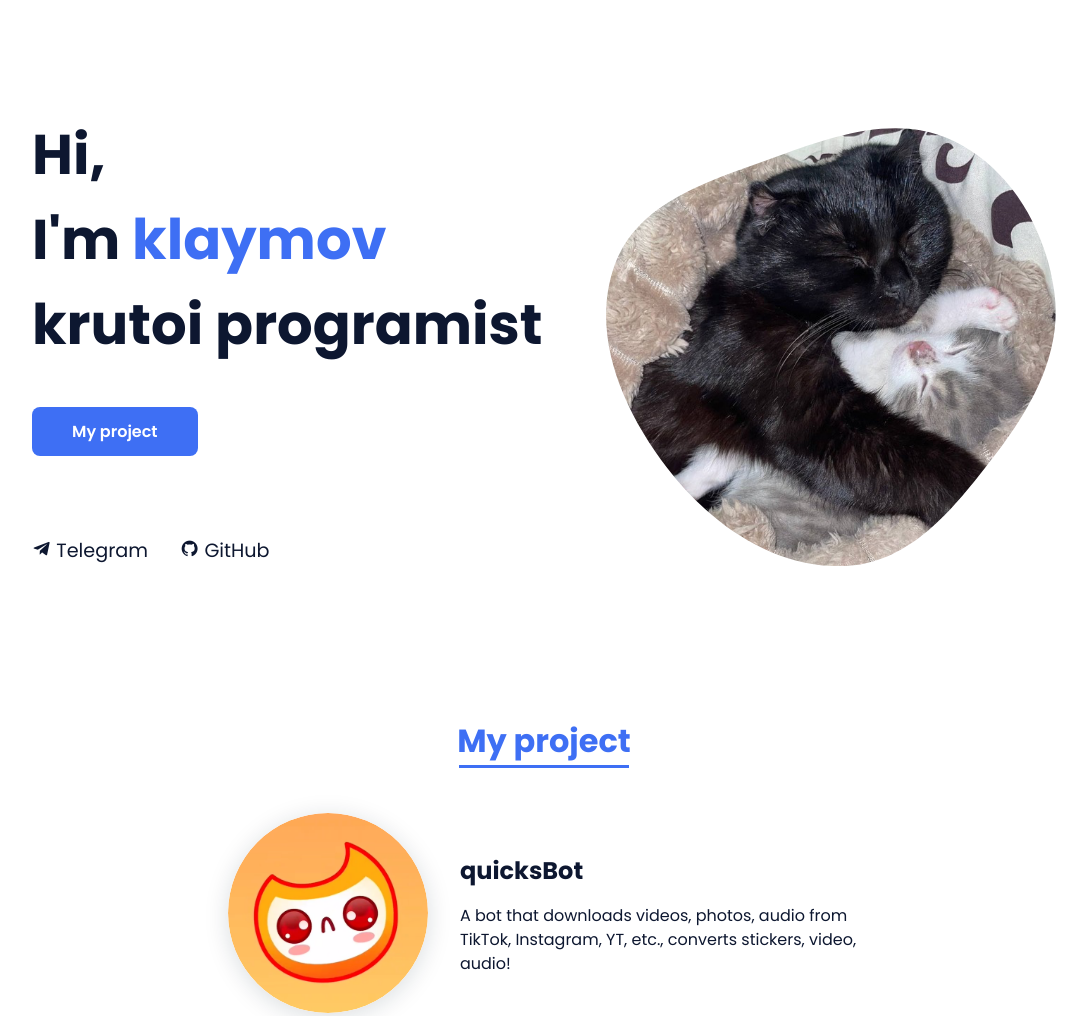
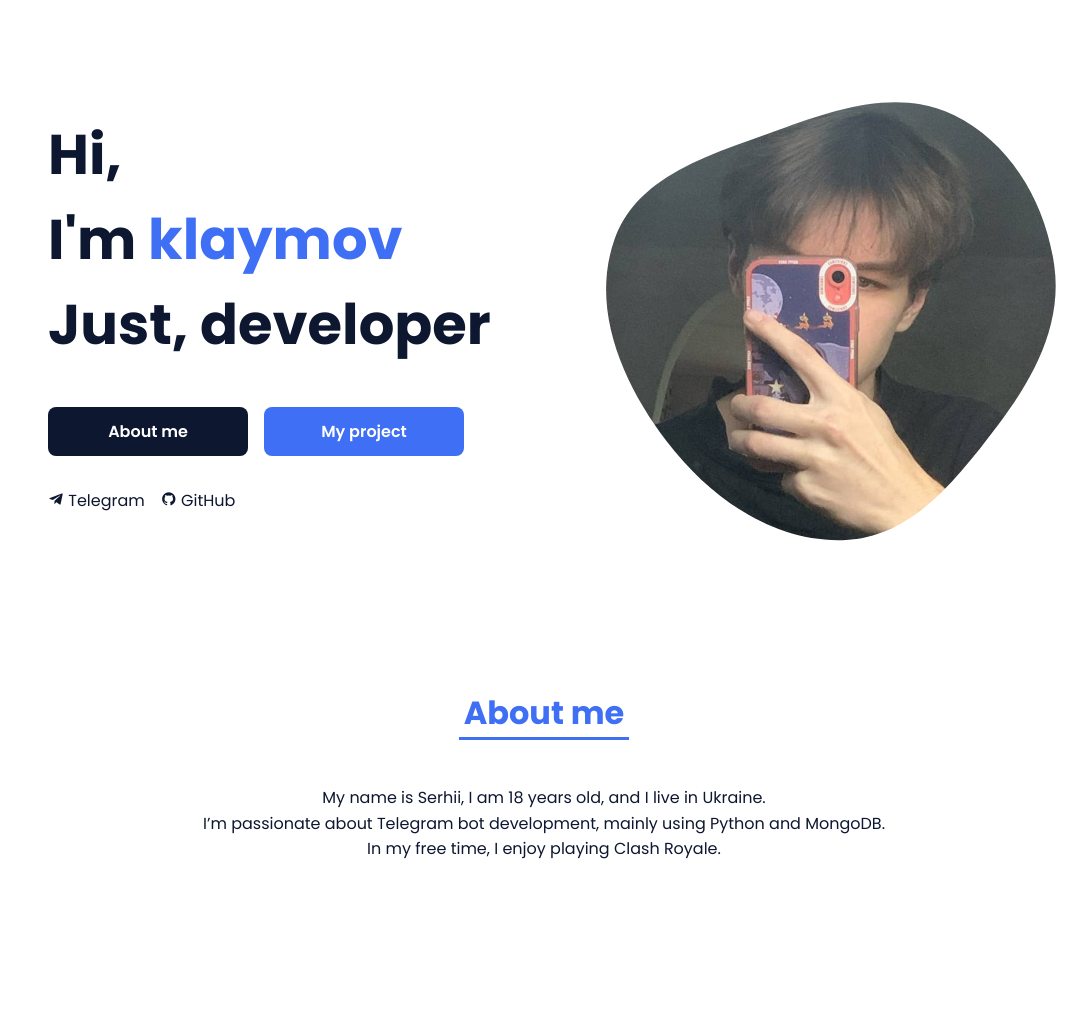
Before and after one commit to klaymov/bio, a plain HTML site: page index.html in a window 1280 px wide. Shown: the top 1016 px of the page, without its empty margins (96-1183 px from the left). Drawn offline with nearby package versions, Linux system fonts and the light colour scheme.

Commit message:
Refactor code structure for improved readability and maintainability

```diff
--- a/assets/css/styles.css
+++ b/assets/css/styles.css
@@ -1,30 +1,35 @@
 /*===== GOOGLE FONTS =====*/
 @import url("https://fonts.googleapis.com/css2?family=Poppins:wght@400;600;700&display=swap");
+
 /*===== VARIABLES CSS =====*/
 :root {
   --header-height: 3rem;
   --font-semi: 600;
-  /*===== Colores =====*/
-  /*Purple 260 - Red 355 - Blue 224 - Pink 340*/
+
   /* HSL color mode */
   --hue-color: 224;
   --first-color: hsl(var(--hue-color), 89%, 60%);
   --second-color: hsl(var(--hue-color), 56%, 12%);
-  /*===== Fuente y tipografia =====*/
+
+  /*===== Typography =====*/
   --body-font: "Poppins", sans-serif;
   --big-font-size: 2rem;
   --h2-font-size: 1.25rem;
   --normal-font-size: .938rem;
   --smaller-font-size: .75rem;
-  /*===== Margenes =====*/
+
+  /*===== Margins =====*/
   --mb-2: 1rem;
   --mb-4: 2rem;
   --mb-5: 2.5rem;
   --mb-6: 3rem;
+
   /*===== z index =====*/
   --z-back: -10;
   --z-fixed: 100;
 }
+
+/*===== RESPONSIVE TYPOGRAPHY =====*/
 @media screen and (min-width: 968px) {
   :root {
     --big-font-size: 3.5rem;
@@ -37,6 +42,8 @@
 /*===== BASE =====*/
 *, ::before, ::after {
   box-sizing: border-box;
+  margin: 0;
+  padding: 0;
 }
 
 html {
@@ -50,18 +57,13 @@ body {
   color: var(--second-color);
 }
 
-h1, h2, p {
-  margin: 0;
-}
-
 ul {
-  margin: 0;
-  padding: 0;
   list-style: none;
 }
 
 a {
   text-decoration: none;
+  color: inherit;
 }
 
 img {
@@ -71,17 +73,21 @@ img {
 }
 
 /*===== CLASS CSS ===== */
+.section {
+  padding: 2rem 0;
+}
+
 .section-title {
   position: relative;
   font-size: var(--h2-font-size);
   color: var(--first-color);
-  margin-top: var(--mb-2);
-  margin-bottom: var(--mb-4);
+  margin: var(--mb-2) 0 var(--mb-4);
   text-align: center;
 }
+
 .section-title::after {
+  content: "";
   position: absolute;
-  content: "";
   width: 64px;
   height: 0.18rem;
   left: 0;
@@ -91,17 +97,12 @@ img {
   background-color: var(--first-color);
 }
 
-.section {
-  padding-top: 3rem;
-  padding-bottom: 2rem;
-}
-
 /*===== LAYOUT =====*/
 .bd-grid {
   max-width: 1024px;
   display: grid;
-  margin-left: var(--mb-2);
-  margin-right: var(--mb-2);
+  margin: 0 var(--mb-2);
+  padding: 0 16px; /* додаємо відступи */
 }
 
 .l-header {
@@ -110,70 +111,76 @@ img {
   top: 0;
   left: 0;
   z-index: var(--z-fixed);
-  background-color: #fff;
+  background-color: #383838;
   box-shadow: 0 1px 4px rgba(146, 161, 176, 0.15);
-}
-
-
-/*Active menu*/
-.active-link::after {
-  position: absolute;
-  content: "";
-  width: 100%;
-  height: 0.18rem;
-  left: 0;
-  top: 2rem;
-  background-color: var(--first-color);
-}
-
-/*=== Show menu ===*/
-.show {
-  right: 0;
 }
 
 /*===== HOME =====*/
 .home {
   position: relative;
-  row-gap: 5rem;
-  padding: 4rem 0 5rem;
+  row-gap: 0;
+  padding: 0;
 }
+
 .home__data {
-  align-self: center;
+  align-self: flex-start;
+  display: flex;
+  flex-direction: column;
+  align-items: flex-start;
 }
+
 .home__title {
   font-size: var(--big-font-size);
   margin-bottom: var(--mb-5);
 }
+
 .home__title-color {
   color: var(--first-color);
 }
+
 .home__social {
   display: flex;
+  flex-direction: row;
+  gap: 1rem;
+  align-items: center;
+  margin-bottom: var(--mb-4);
+  padding-left: 0;
+}
+
+.button-container {
+  display: flex;
   flex-direction: column;
+  gap: 0;
+  margin-bottom: var(--mb-2);
 }
+
 .home__social-icon {
-  width: max-content;
-  margin-bottom: var(--mb-2);
-  font-size: 1.2rem;
+  width: auto;
+  margin: 0;
   color: var(--second-color);
+  transition: 0.3s;
 }
 .home__social-icon:hover {
   color: var(--first-color);
 }
+
 .home__img {
   position: absolute;
   right: 0;
   bottom: 0;
   width: 260px;
+  z-index: var(--z-back);
 }
+
 .home__blob {
   fill: var(--first-color);
 }
+
 .home__blob-img {
   width: 480px;
 }
 
-/*BUTTONS*/
+/*===== BUTTONS =====*/
 .button {
   display: inline-block;
   background-color: var(--first-color);
@@ -182,18 +189,41 @@ img {
   font-weight: var(--font-semi);
   border-radius: 0.5rem;
   transition: 0.3s;
-}
-.button:hover {
-  box-shadow: 0px 10px 36px rgba(0, 0, 0, 0.15);
+  width: 200px;
+  text-align: center;
+  margin-bottom: 1rem;
+  cursor: pointer;
 }
 
+.button:hover {
+  box-shadow: 0 10px 36px rgba(0, 0, 0, 0.15);
+}
 
-/* ===== WORK =====*/
+.button-secondary {
+  background-color: var(--second-color);
+}
+
+/*===== ABOUT =====*/
+.about__container {
+  row-gap: 2rem;
+  text-align: center;
+  padding: 0 2rem;
+}
+
+.about__text {
+  font-size: var(--normal-font-size);
+  color: var(--second-color);
+  line-height: 1.6;
+  margin-bottom: var(--mb-4);
+}
+
+/*===== WORK =====*/
 .work__container {
   display: flex;
   justify-content: center;
   gap: 2rem;
   width: 100%;
+  padding: 0 16px;
 }
 
 .work__img-container {
@@ -201,13 +231,14 @@ img {
   align-items: flex-start;
   gap: 2rem;
   max-width: 800px;
+  padding-right: 16px;
 }
 
 .work__img {
   width: 200px;
   height: 200px;
   flex-shrink: 0;
-  box-shadow: 0px 4px 25px rgba(14, 36, 49, 0.15);
+  box-shadow: 0 4px 25px rgba(14, 36, 49, 0.15);
   border-radius: 50%;
   overflow: hidden;
 }
@@ -216,8 +247,9 @@ img {
   width: 100%;
   height: 100%;
   object-fit: cover;
-  transition: 1s;
+  transition: transform 1s;
   border-radius: 50%;
+  will-change: transform;
 }
 
 .work__img img:hover {
@@ -229,6 +261,7 @@ img {
   flex-direction: column;
   gap: 0.5rem;
   max-width: 400px;
+  padding-right: 16px;
 }
 
 .work__description h3 {
@@ -244,98 +277,138 @@ img {
   text-align: left;
 }
 
+/*===== MEDIA QUERIES =====*/
+@media screen and (max-width: 575px) {
 
-/* ===== MEDIA QUERIES=====*/
-@media screen and (max-width: 320px) {
-  .home {
-    row-gap: 2rem;
+  .home__data {
+    margin-bottom: 2rem;
+    padding-left: 16px;  /* додаємо відступ зліва */
+    padding-right: 16px; /* додаємо відступ справа */
   }
+  /* .home__social {
+    flex-direction: column;
+    align-items: flex-start;
+  }
+   */
+  .button {
+    margin-bottom: 1rem;
+  }
+
   .home__img {
-    width: 200px;
+    width: 250px;
+    bottom: 25%;
   }
 }
+
 @media screen and (min-width: 576px) {
-  .home {
-    padding: 4rem 0 2rem;
+  .home__data {
+    margin-bottom: 2rem;
+    padding-left: 16px;  /* додаємо відступ зліва */
+    padding-right: 16px; /* додаємо відступ справа */
   }
-  .home__social {
+
+  /* .home__social {
     padding-top: 0;
     padding-bottom: 2.5rem;
     flex-direction: row;
     align-self: flex-end;
-  }
+  } */
+
   .home__social-icon {
     margin-bottom: 0;
     margin-right: var(--mb-4);
   }
+
+
   .home__img {
     width: 300px;
     bottom: 25%;
   }
-  .work__container {
-    flex-direction: column;
-    align-items: center;
-  }
+}
 
-  .work__description {
-    margin-left: 0;
-    margin-top: 1rem;
-    text-align: center;
-  }
-}
 @media screen and (min-width: 768px) {
   body {
     margin: 0;
   }
+
   .section {
-    padding-top: 4rem;
-    padding-bottom: 3rem;
+    padding: 4rem 0 3rem;
   }
+
   .section-title {
     margin-bottom: var(--mb-6);
   }
+
   .section-title::after {
     width: 170px;
     top: 3rem;
   }
-  .nav {
-    height: calc(var(--header-height) + 1.5rem);
-  }
-  .nav__list {
-    display: flex;
-    padding-top: 0;
-  }
-  .nav__item {
-    margin-left: var(--mb-6);
-    margin-bottom: 0;
-  }
-  .nav__toggle {
-    display: none;
-  }
-  .nav__link {
-    color: var(--second-color);
-  }
+
   .home {
     padding: 7rem 0 2rem;
   }
+
+  .home__social {
+    flex-direction: row;
+    gap: 1rem;
+    justify-content: flex-start;
+  }
+
+
+  .home__social-icon {
+    margin: 0;
+  }
+
   .home__img {
     width: 400px;
     bottom: 10%;
   }
-  .work__container {
-    grid-template-columns: repeat(4, 1fr);
-    column-gap: 1rem;
-  }
 }
+
 @media screen and (min-width: 992px) {
   .bd-grid {
     margin-left: auto;
     margin-right: auto;
   }
+
   .home {
     padding: 7rem 0 2rem;
   }
+  .home__social {
+    margin-bottom: var(--mb-4);
+  }
+
+
+  .home__social-icon {
+    margin: 0;
+  }
+
+  .home__data {
+    display: flex;
+    flex-direction: column;
+    align-items: flex-start;
+  }
+
+  .button-container {
+    flex-direction: row;
+    gap: 1rem;
+  }
+
+  .button {
+    width: 200px;
+  }
+
   .home__img {
     width: 450px;
   }
 }
+
+/* Accessibility */
+@media (prefers-reduced-motion: reduce) {
+  * {
+    animation-duration: 0.01ms !important;
+    animation-iteration-count: 1 !important;
+    transition-duration: 0.01ms !important;
+    scroll-behavior: auto !important;
+  }
+}
--- a/assets/js/main.js
+++ b/assets/js/main.js
@@ -55,3 +55,4 @@ sr.reveal('.home__data, .about__img, .skills__subtitle, .skills__text',{});
 sr.reveal('.home__img, .about__subtitle, .about__text, .skills__img',{delay: 200});
 sr.reveal('.home__social-icon',{ interval: 200});
 sr.reveal('.skills__data, .work__img, .work__title, .work__text, .contact__input',{interval: 100});
+sr.reveal('.about__text', {delay: 400})
--- a/index.html
+++ b/index.html
@@ -9,20 +9,24 @@
 
         <link rel="icon" href="assets/img/about.jpg" type="image/x-icon">
 
-        <title>klaymoooov</title>
+        <title>klaymov</title>
     </head>
     <body>
         <main class="l-main">
             <section class="home bd-grid" id="home">
                 <div class="home__data">
-                    <h1 class="home__title">Hi,<br>I'm <span class="home__title-color">klaymov</span><br> krutoi programist</h1>
+                    <h1 class="home__title">Hi,<br>I'm <span class="home__title-color">klaymov</span><br> Just, developer</h1>
 
-                    <a href="#project" class="button">My project</a>
-                </div>
+                    <div class="button-container">
+                        <a href="#about" class="button button-secondary">About me</a>
+                        <a href="#project" class="button">My project</a>
+                        <!-- інші кнопки якщо є -->
+                    </div>
 
-                <div class="home__social">
-                    <a href="https://t.me/qublog" class="home__social-icon"><i class='bx bxl-telegram' ></i> Telegram</a>
-                    <a href="https://github.com/klaymov" class="home__social-icon"><i class='bx bxl-github' ></i> GitHub</a>
+                    <div class="home__social">
+                        <a href="https://t.me/klaymov" class="home__social-icon"><i class='bx bxl-telegram' ></i> Telegram</a>
+                        <a href="https://github.com/klaymov" class="home__social-icon"><i class='bx bxl-github' ></i> GitHub</a>
+                    </div>
                 </div>
 
                 <div class="home__img">
@@ -32,26 +36,37 @@
                         </mask>
                         <g mask="url(#mask0)">
                             <path d="M9.19024 145.964C34.0253 76.5814 114.865 54.7299 184.111 29.4823C245.804 6.98884 311.86 -14.9503 370.735 14.143C431.207 44.026 467.948 107.508 477.191 174.311C485.897 237.229 454.931 294.377 416.506 344.954C373.74 401.245 326.068 462.801 255.442 466.189C179.416 469.835 111.552 422.137 65.1576 361.805C17.4835 299.81 -17.1617 219.583 9.19024 145.964Z"/>
-                            <image class="home__blob-img" href="assets/img/perfil.png"/>
+                            <image class="home__blob-img" href="assets/img/perfil.jpg"/>
                         </g>
                     </svg>
                 </div>
             </section>
 
+            <section class="about section" id="about">
+                <h2 class="section-title">About me</h2>
+                <div class="about__container bd-grid">
+                    <div class="about__text">
+                        <p>My name is Serhii, I am 18 years old, and I live in Ukraine.<br>
+                           I’m passionate about Telegram bot development, mainly using Python and MongoDB.<br>
+                           In my free time, I enjoy playing Clash Royale.</p>
+                    </div>
+                </div>
+            </section>
+
+
             <section class="work section" id="project">
                 <h2 class="section-title">My project</h2>
 
                 <div class="work__container bd-grid">
-                    <div class="work__img-container">
-                        <a href="tg://resolve?domain=quicksbot" class="work__img">
-                            <img src="assets/img/project1.png" alt="">
-                        </a>
+                    <a href="https://t.me/quicksbot" class="work__img-container">
+                        <div class="work__img">
+                            <img src="assets/img/project1.jpg" alt="">
+                        </div>
                         <div class="work__description">
                             <h3 class="work__title">quicksBot</h3>
-                            <p class="work__text">A bot that downloads videos, photos, audio from TikTok, Instagram, YT, etc., converts stickers, video, audio!</p>
+                            <p class="work__text">⚡️ Search and save videos, photos, or tracks from TikTok, Instagram, YouTube Music, and other platforms in one click!</p>
                         </div>
-                    </div>
-                </div>
+                    </a>
                 </div>
             </section>
         </main>
```
Also changed, not shown: assets/img/perfil.jpg (added), assets/img/perfil.png (deleted), assets/img/project1.jpg (added), assets/img/project1.png (deleted).
